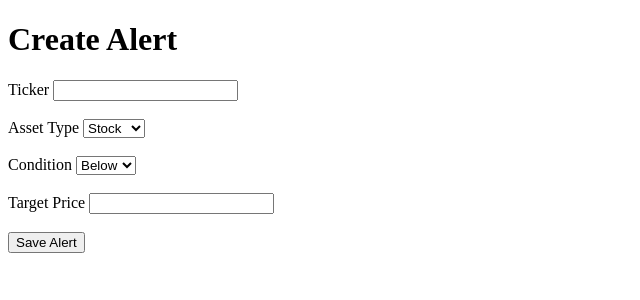
After one commit to arshi091206/asset-tracker, a Django app: template alerts/templates/alerts/create_alert.html in a window 1280 px wide. The commit adds this page. Shown: the top 300 px of the page, without its empty margins (0-640 px from the left). Run offline with Django 3.2, Linux system fonts and the light colour scheme; the template is opened without the code that fills it, so the values that code supplies are empty.

Commit message:
Add dashboard and alert creation

```diff
--- /dev/null
+++ b/alerts/templates/alerts/create_alert.html
@@ -0,0 +1,56 @@
+<!DOCTYPE html>
+<html>
+    <body>
+        <h1>Create Alert</h1>
+        <form method=""POST">
+            {% csrf_token %}
+            <label>Ticker</label>
+
+            <input
+            type="text"
+            name="ticker">
+
+            <br><br>
+
+            <label>Asset Type</label>
+
+            <select name="asset_type">
+            <option value="stock">
+                Stock
+            </option>
+            <option value="crypto">
+                Crypto
+            </option>
+            <option value="gold">
+                Gold
+            </option>
+            <option value="forex">
+                Forex
+            </option>
+            </select>
+            <br><br>
+            <label>Condition</label>
+            <select name="condition">
+                <option value="below">
+                    Below
+                </option>
+                <option value="above">
+                    Above
+                </option>
+            </select>
+            <br><br>
+            <label>Target Price</label>
+
+            <input
+            type="number"
+            step="0.01"
+            name="target_price">
+
+            <br><br>
+
+            <button type="submit">
+                Save Alert
+            </button>
+        </form>
+    </body>
+</html>
--- a/asset_tracker/settings.py
+++ b/asset_tracker/settings.py
@@ -118,3 +118,5 @@ USE_TZ = True
 # https://docs.djangoproject.com/en/6.0/howto/static-files/
 
 STATIC_URL = 'static/'
+
+LOGIN_URL="/login/"
--- a/asset_tracker/urls.py
+++ b/asset_tracker/urls.py
@@ -21,4 +21,5 @@ urlpatterns = [
     path('admin/', admin.site.urls),
     path("",include("dashboard.urls")),
     path("",include("accounts.urls")),
+    path("alerts/",include("alerts.urls")),
 ]
--- a/dashboard/views.py
+++ b/dashboard/views.py
@@ -1,6 +1,7 @@
 from django.shortcuts import render
 from django.http import HttpResponse
 from alerts.models import Alert
+from django.contrib.auth.decorators import login_required
 
 # Create your views here.
 def landing(request):
@@ -9,10 +10,9 @@ def landing(request):
         "dashboard/landing.html"
     )
 
+@login_required
 def home(request):
-    print(request.user)
-
-    alerts=Alert.objecets.all()
+    alerts=Alert.objects.all()
     return render(
         request,
         "dashboard/home.html",
```
Also changed, not shown: alerts/urls.py (added, +9 -0 lines), alerts/views.py (+23 -2 lines), dashboard/templates/dashboard/home.html (+6 -1 lines).
